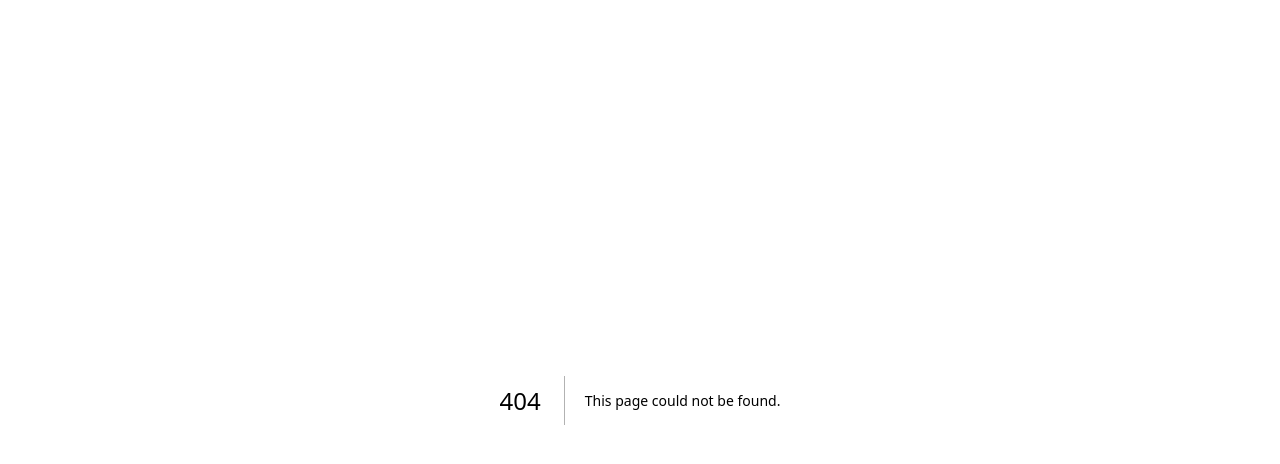
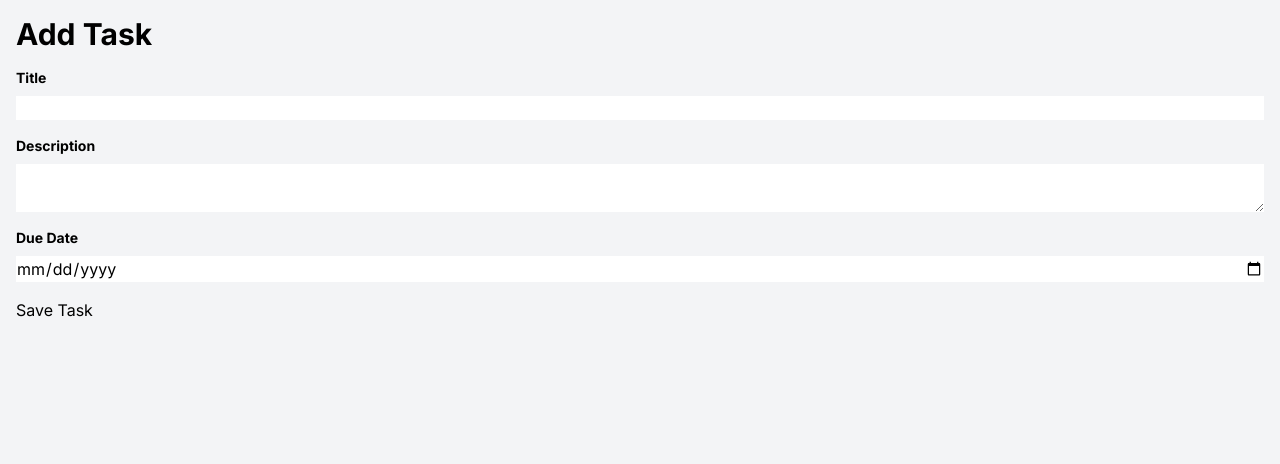
Before and after one commit to crazierjustin/blen-task-next, a Next.js app: page /add in a window 1280 px wide. Before the commit this address had no page. Shown: the top 464 px of the page. Built offline with nearby package versions, Linux system fonts and the light colour scheme.

Commit message:
added Add Task Page

```diff
--- /dev/null
+++ b/src/app/add/page.tsx
@@ -0,0 +1,65 @@
+'use client';
+
+import { useRouter } from 'next/navigation';
+import { useState } from 'react';
+
+export default function AddTask() {
+  const [title, setTitle] = useState('');
+  const [description, setDescription] = useState('');
+  const [dueDate, setDueDate] = useState('');
+  const router = useRouter();
+
+  const handleSubmit = async (e: React.FormEvent) => {
+    e.preventDefault();
+    const response = await fetch('/api/tasks', {
+      method: 'POST',
+      headers: { 'Content-Type': 'application/json' },
+      body: JSON.stringify({ title, description, dueDate }),
+    });
+
+    if (response.ok) {
+      router.push('/');
+    }
+  };
+
+  return (
+    <div className="container mx-auto p-4">
+      <h1 className="mb-4 text-3xl font-bold">Add Task</h1>
+      <form onSubmit={handleSubmit}>
+        <div className="mb-4">
+          <label className="mb-2 block text-sm font-bold">Title</label>
+          <input
+            className="form-input mt-1 block w-full"
+            value={title}
+            onChange={(e) => setTitle(e.target.value)}
+            required
+          />
+        </div>
+        <div className="mb-4">
+          <label className="mb-2 block text-sm font-bold">Description</label>
+          <textarea
+            className="form-input mt-1 block w-full"
+            value={description}
+            onChange={(e) => setDescription(e.target.value)}
+            required
+          />
+        </div>
+        <div className="mb-4">
+          <label className="mb-2 block text-sm font-bold">Due Date</label>
+          <input
+            className="form-input mt-1 block w-full"
+            type="date"
+            value={dueDate}
+            onChange={(e) => setDueDate(e.target.value)}
+            required
+          />
+        </div>
+        <div>
+          <button type="submit" className="btn btn-primary">
+            Save Task
+          </button>
+        </div>
+      </form>
+    </div>
+  );
+}
```
